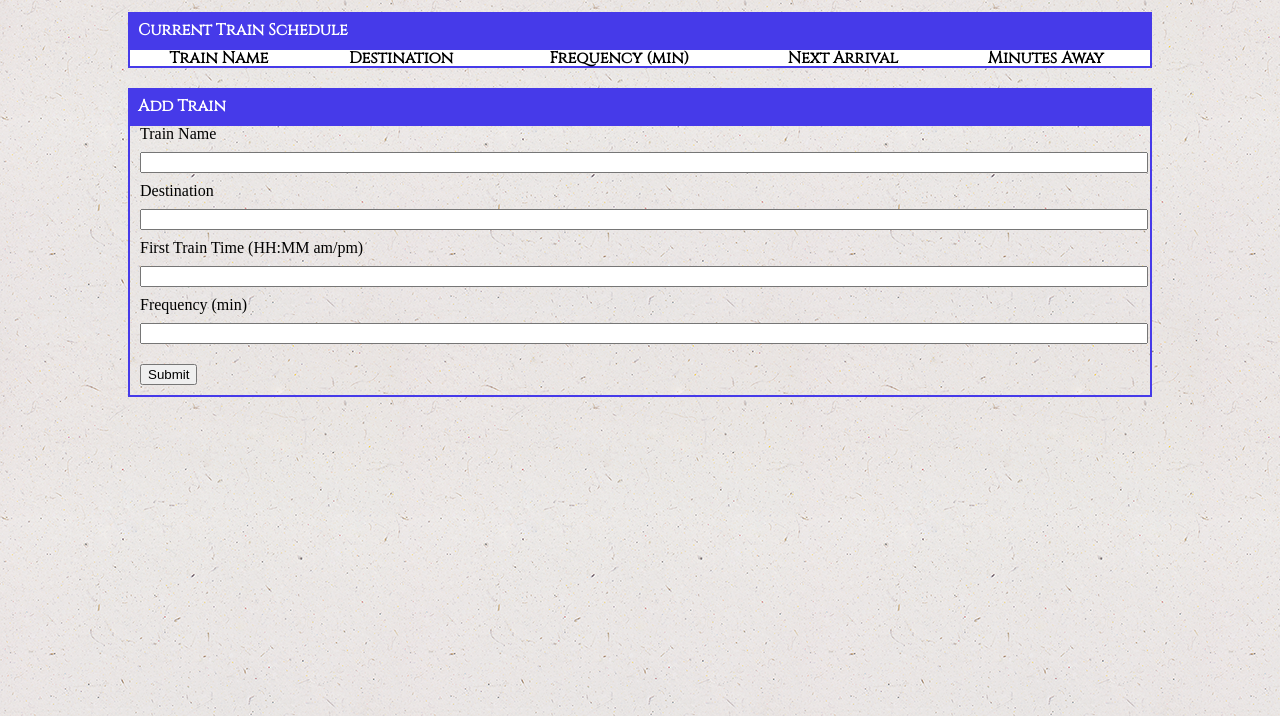
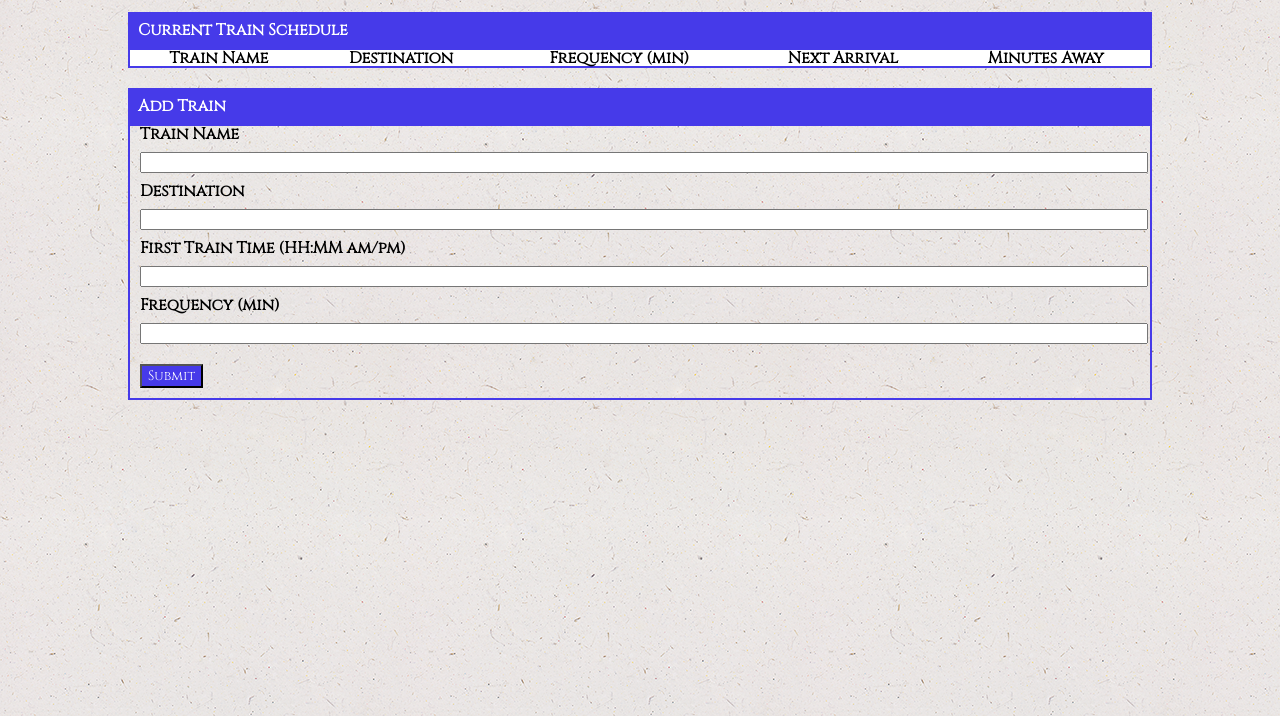
Before and after one commit to aljoker2001/Train-Schedule, a plain HTML site: page index.html in a window 1280 px wide. Shown: the part 84-800 px from the top of the page. Drawn offline with nearby package versions, Linux system fonts and the light colour scheme; no server answers.

Commit message:
some final style changes

```diff
--- a/assets/css/style.css
+++ b/assets/css/style.css
@@ -28,6 +28,8 @@ h4 {
 
 label {
     padding: 10px;
+    font-family: 'Cinzel', serif;
+    font-weight: bold;
 }
 
 table {
@@ -66,6 +68,9 @@ p {
 
 .submit {
     margin: 10px;
+    font-family: 'Cinzel', serif;
+    background-color: rgb(70, 58, 233);
+    color: white;
 }
 
 /* The Modal (background) */
--- a/assets/javascript/script.js
+++ b/assets/javascript/script.js
@@ -46,8 +46,6 @@ database.ref().on("child_added", function (snapshot) {
   console.log("Train time : " + trainTime);
 
   var timeDifference = moment().diff(moment(trainTime, "hh:mm a"), "minutes");
-
-  console.log("Difference in time: " + timeDifference);
 
   // shows how much time is left until next train arrival
   var timeRemaining = timeDifference % frequency;
```
